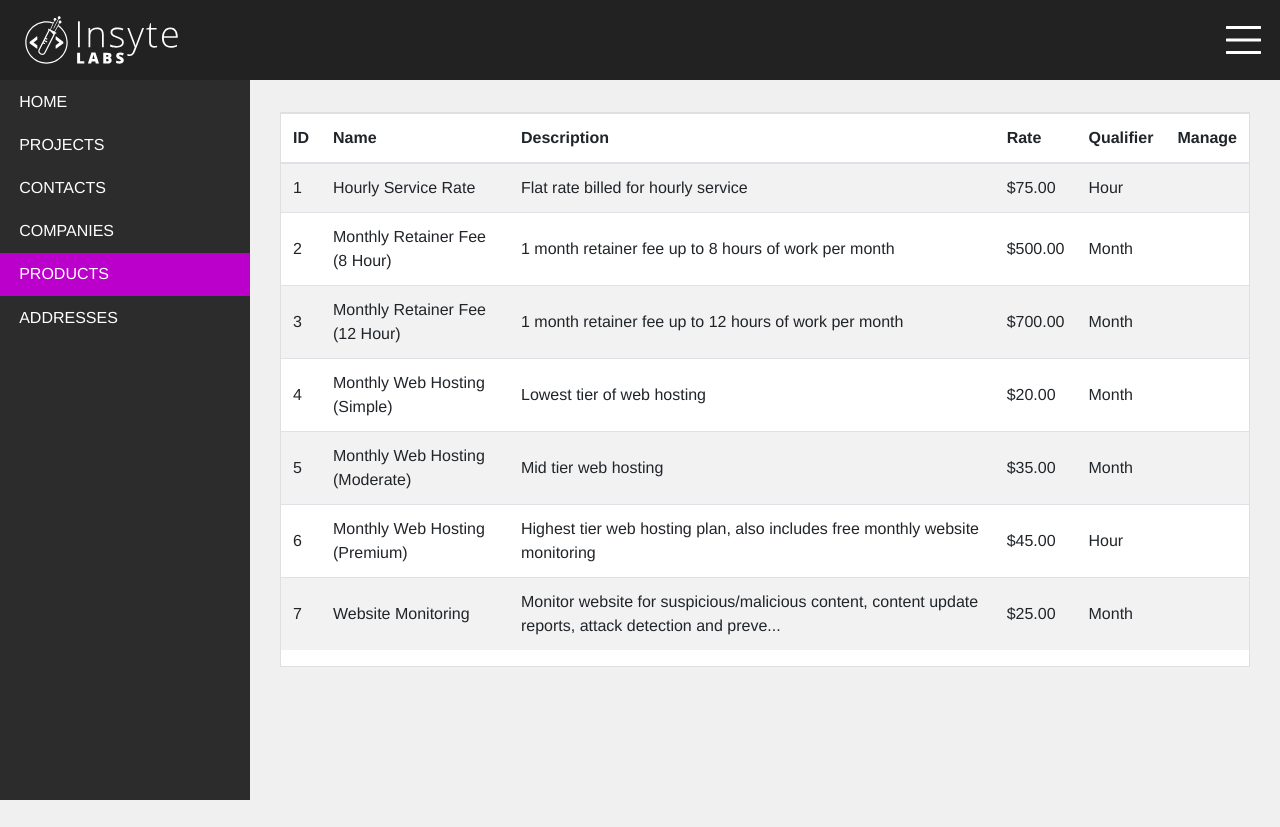
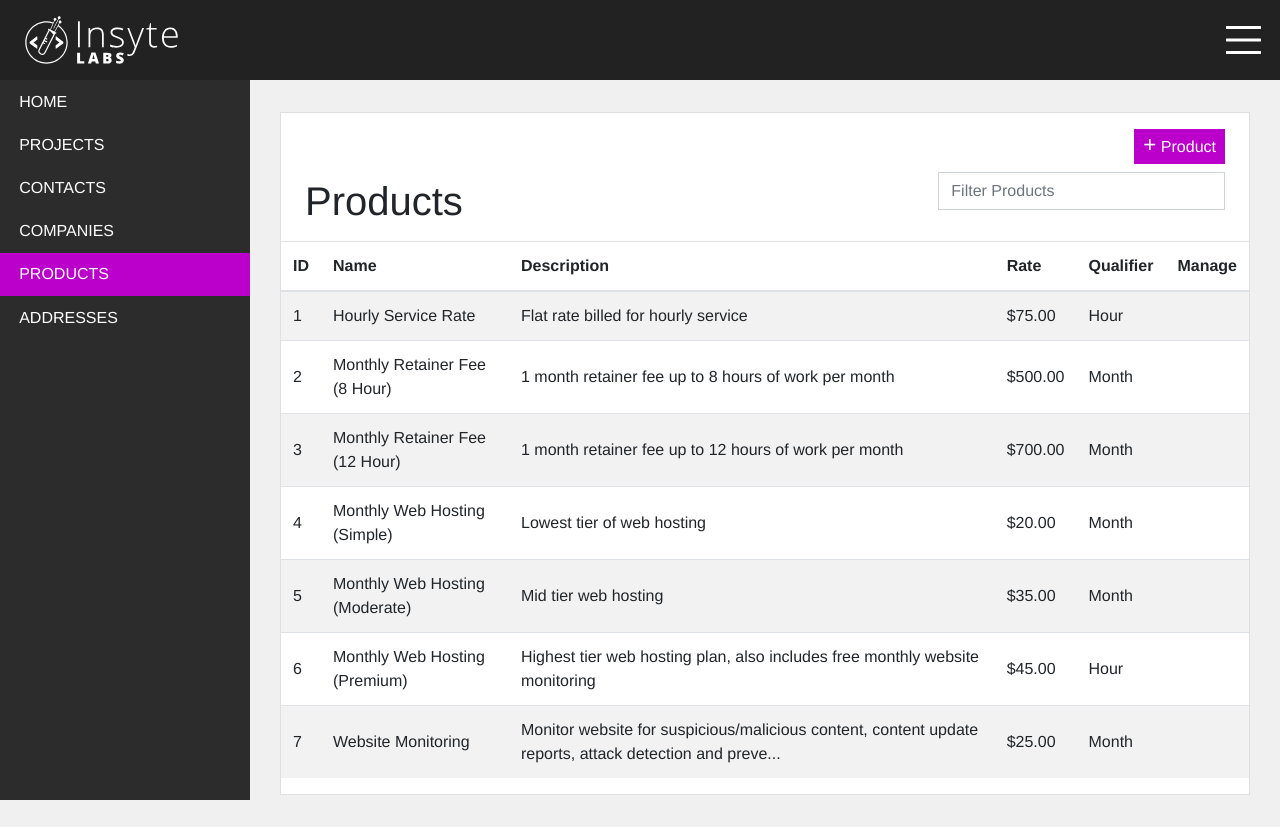
Before and after one commit to InsyteLabs/InsyteManagement, a Vue app: page /products in a window 1280 px wide. Before the commit the page ends 800 px from the top, so only its background shows below. Built offline with nearby package versions, Linux system fonts and the light colour scheme.

Commit message:
add product modal to form

```diff
--- a/src/components/ProductList.vue
+++ b/src/components/ProductList.vue
@@ -1,5 +1,4 @@
 <template>
-    <div class="card">
     <table class="table table-striped">
         <thead>
             <tr>
@@ -22,7 +21,6 @@
             </tr>
         </tbody>
     </table>
-    </div>
 </template>
 
 <script lang="ts">
--- a/src/components/forms/ProductForm.vue
+++ b/src/components/forms/ProductForm.vue
@@ -33,7 +33,20 @@
                     <div class="input-group">
                         <select v-model="qualifier" id="qualifier" class="form-control">
                             <option value="">Select</option>
+                            <option value="Hour">Hour</option>
+                            <option value="Day">Day</option>
+                            <option value="Month">Month</option>
+                            <option value="Year">Year</option>
                         </select>
+                    </div>
+                </div>
+            </div>
+            <div class="col-12">
+                <!-- DESCRIPTION -->
+                <div class="form-group">
+                    <label for="description">Description</label>
+                    <div class="input-group">
+                        <textarea v-model="description" id="description" rows="4" class="form-control"></textarea>
                     </div>
                 </div>
             </div>
--- a/src/views/Companies.vue
+++ b/src/views/Companies.vue
@@ -16,7 +16,7 @@
                     <h1 class="mt-5 mb-3">Companies</h1>
                 </div>
                 <div class="col-md-4 text-right">
-                    <button @click="onNewCompanyClick" class="btn bg-primary mb-2">
+                    <button @click="onNewCompanyClick()" class="btn bg-primary mb-2">
                         <span class="text-large">&plus;</span> Company
                     </button>
                     <input v-model="filter" type="text" class="form-control mb-3" placeholder="Filter Companies">
--- a/src/views/Products.vue
+++ b/src/views/Products.vue
@@ -1,35 +1,143 @@
 <template>
     <div class="container-fluid">
-        <ProductList
-            :products="products">
-        </ProductList>
+        <ModalWindow @modalActiveStateChange="onModalActiveStateChange($event)" ref="modalWindow">
+            <ProductForm
+                :product="selectedProduct"
+                :newProduct="newProduct"
+
+                @createProduct="onCreateProduct($event)"
+                @updateProduct="onUpdateProduct($event)">
+            </ProductForm>
+        </ModalWindow>
+
+        <div class="card pt-3">
+            <div class="row px-4">
+                <div class="col-md-8">
+                    <h1 class="mt-5 mb-3">Products</h1>
+                </div>
+                <div class="col-md-4 text-right">
+                    <button @click="onNewProductClick()" class="btn bg-primary mb-2">
+                        <span class="text-large">&plus;</span> Product
+                    </button>
+                    <input v-model="filter" type="text" class="form-control mb-3" placeholder="Filter Products">
+                </div>
+            </div>
+            <ProductList
+                :products="products">
+            </ProductList>
+        </div>
     </div>
 </template>
 
 <script lang="ts">
 'use strict';
 
-import { Vue, Component } from 'vue-property-decorator';
+import { Vue, Component, Watch, Ref } from 'vue-property-decorator';
 
 import { entityService } from '@/services';
 import { IProduct }      from '@/interfaces';
-import ProductList       from '@/components/ProductList.vue';
+
+import ModalWindow from '@/components/ModalWindow.vue';
+import ProductList from '@/components/ProductList.vue';
+import ProductForm from '@/components/forms/ProductForm.vue';
 
 @Component({
     components: {
-        ProductList
+        ModalWindow,
+        ProductList,
+        ProductForm
     }
 })
 export default class Products extends Vue{
+    @Ref('modalWindow') modalWindow!: ModalWindow;
+
     private entityService = entityService;
 
-    products: IProduct[] = [];
+    filter: string = '';
 
+    _products:       IProduct[]      = [];
+    products:        IProduct[]      = [];
+    selectedProduct: IProduct | null = null;
+    newProduct:      boolean         = false;
+
+    /*
+        =====
+        HOOKS
+        =====
+    */
     created(): void{
+        this._loadProducts();
+    }
+
+
+    /*
+        ==============
+        EVENT HANDLERS
+        ==============
+    */
+    onNewProductClick(): void{
+        this.selectedProduct = null;
+        this.newProduct      = true;
+
+        this.modalWindow.openModal();
+    }
+
+    onEditProductClick(product: IProduct): void{
+        this.selectedProduct = product;
+        this.newProduct      = false;
+
+        this.modalWindow.openModal();
+    }
+
+    onCreateProduct(product: IProduct): void{
+        this.entityService.createProduct(product)
+            .then((newProduct: IProduct) => {
+                this._loadProducts();
+
+                this.modalWindow.closeModal();
+                this.selectedProduct = null;
+                this.newProduct      = false;
+            });
+    }
+
+    onModalActiveStateChange(active: boolean): void{
+        if(!active){
+            this.selectedProduct = null;
+            this.newProduct      = false;
+        }
+    }
+
+    /*
+        ========
+        WATCHERS
+        ========
+    */
+    @Watch('filter')
+    filterWatcher(val: string){
+        if(!val) return this.products = this._products;
+        if(!this._products) return;
+
+        const exp = new RegExp(this.filter, 'i');
+
+        this.products = this._products.filter(p => {
+            for(const prop in p){
+                if(exp.test(String(p[prop]))) return true;
+            }
+            return false;
+        });
+    }
+
+
+    /*
+        ===============
+        PRIVATE METHODS
+        ===============
+    */
+    private _loadProducts(): void{
         this.entityService.getProducts()
             .then((products: IProduct[]) => {
-                this.products = products;
-            });
+                this._products = this.products = products;
+            })
     }
 }
 </script>
```
Also changed, not shown: src/interfaces/IProduct.ts (+6 -5 lines). Lines whose indentation alone changed are shown as unchanged.
